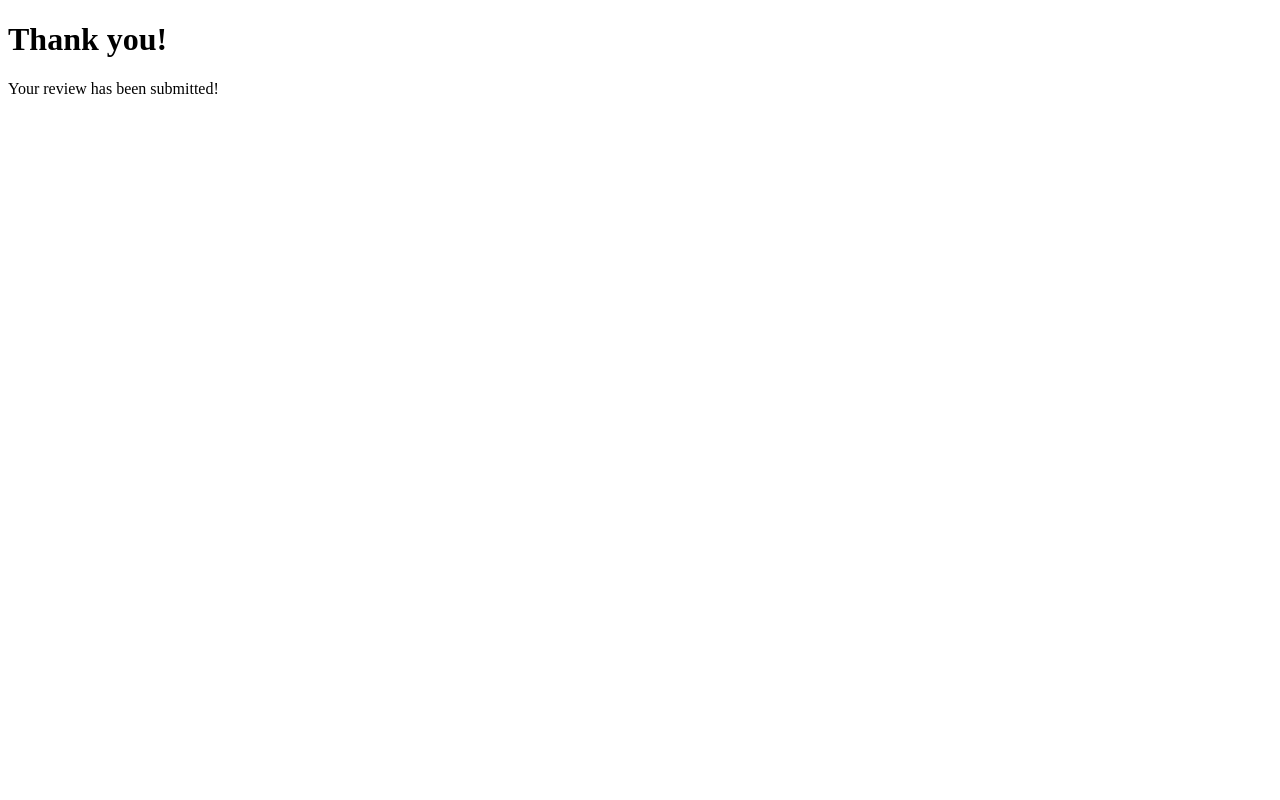
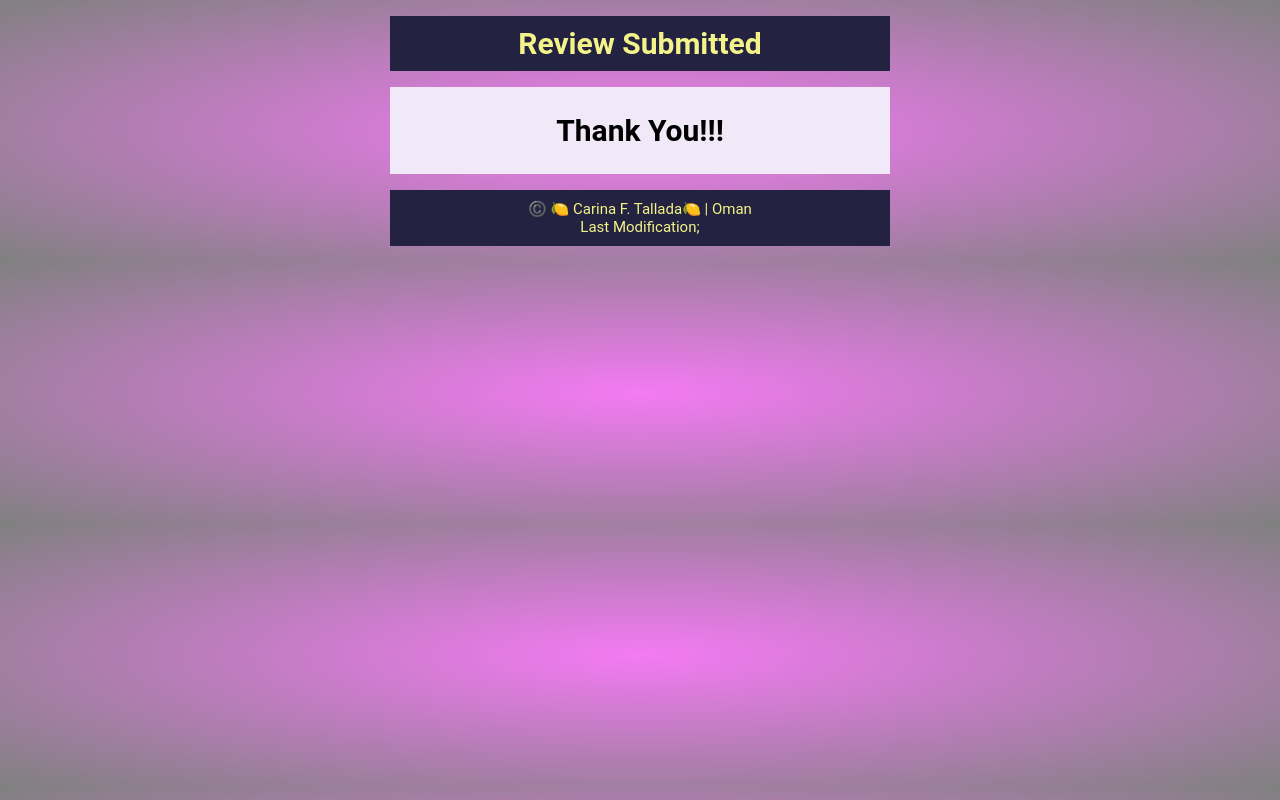
Before and after one commit to talladac/wdd131, a plain HTML site: page review.html in a window 1280 px wide. Drawn offline with Linux system fonts and the light colour scheme.

Commit message:
added review css

```diff
--- a/review.html
+++ b/review.html
@@ -3,13 +3,27 @@
 <head>
     <meta charset="UTF-8">
     <meta name="viewport" content="width=device-width, initial-scale=1.0">
-    <title>Thank you message</title>
+    <title>Review Land Page |  WDD 131 Dynamic Web Fundamentals  |   Carina Tallada</title>
     <meta name="author" content="Carina F. Tallada">
+    <link rel="stylesheet" href="styles/review.css">
+    <script src="scripts/review.js" defer></script>
+
 </head>
 <body>
     <header>
-        <h1>Thank you!</h1>
-        <div>Your review has been submitted!</div>
+        <h1>Review Submitted</h1>
+
     </header>
+
+    <main>
+        <h2>Thank You!!!</h2>
+
+
+    </main>
+
+    <footer>
+        <p>©️ <span id="year"></span> 🍋 Carina F. Tallada🍋   |    Oman</p>
+        <p>Last Modification; <span id="modified"></span></p>
+    </footer>
 </body>
 </html>
--- a/styles/form.css
+++ b/styles/form.css
@@ -2,8 +2,8 @@
 :root {
     --bg-color: radial-gradient(rgb(243, 122, 243), gray);
     --primary-color: rgb(35, 35, 65);
-    --font-color: rgb(250, 250, 246);
-    --secondary-color: rgba(196, 203, 245, 0.5);
+    --font-color: rgb(243, 243, 138);
+    --secondary-color: rgb(241, 232, 248);
     --font: Roboto;
 }
 
@@ -75,7 +75,6 @@ input[type="submit"]:hover{
 .rating input + label{
     font-size: 30px;
     margin-top: 5px;
-    color: #444;
     transition: all 0.2s ease;
     float: right;
     margin-right: 50px;
--- /dev/null
+++ b/styles/review.css
@@ -0,0 +1,59 @@
+:root {
+    --bg-color: radial-gradient(rgb(243, 122, 243), gray);
+    --primary-color: rgb(35, 35, 65);
+    --font-color: rgb(243, 243, 138);
+    --secondary-color: rgb(241, 232, 248);
+    --font: Roboto;
+}
+
+* {
+    margin: 0;
+    padding: 0;
+    box-sizing: border-box;
+}
+
+body {
+    background: var(--bg-color);
+    align-content: center;
+    justify-content: center;
+    font-family: var(--font);
+
+}
+
+h1 {
+
+    background: var(--primary-color);
+    color: var(--font-color);
+    padding: 10px;
+    text-align: center;
+    font-size: 30px;
+    max-width: 500px;
+    margin: 1rem auto;
+}
+
+h2{
+    text-align: center;
+    font-size: 30px;
+    max-width: 500px;
+    margin: 1rem auto;
+}
+
+
+main{
+    margin: 1rem auto;
+    max-width: 500px;
+    padding: 10px;
+    background-color: var(--secondary-color);
+}
+
+
+
+footer{
+    background: var(--primary-color);
+    text-align: center;
+    color: var(--font-color);
+    padding: 10px;
+    font-size: 15px;
+    max-width: 500px;
+    margin: 1rem auto;
+}
```
Also changed, not shown: form.html (+1 -1 lines), scripts/form.js (+17 -1 lines).
